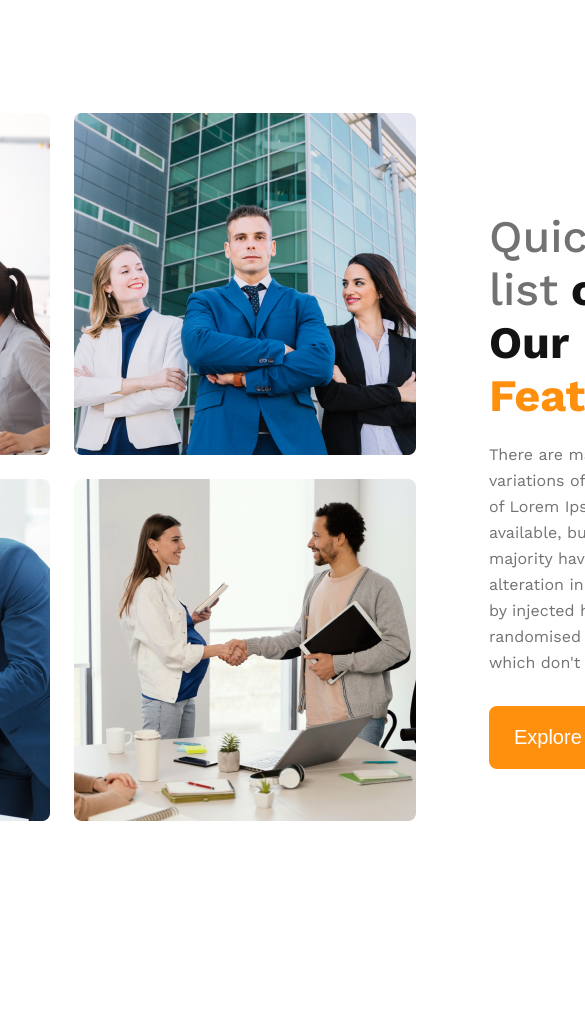
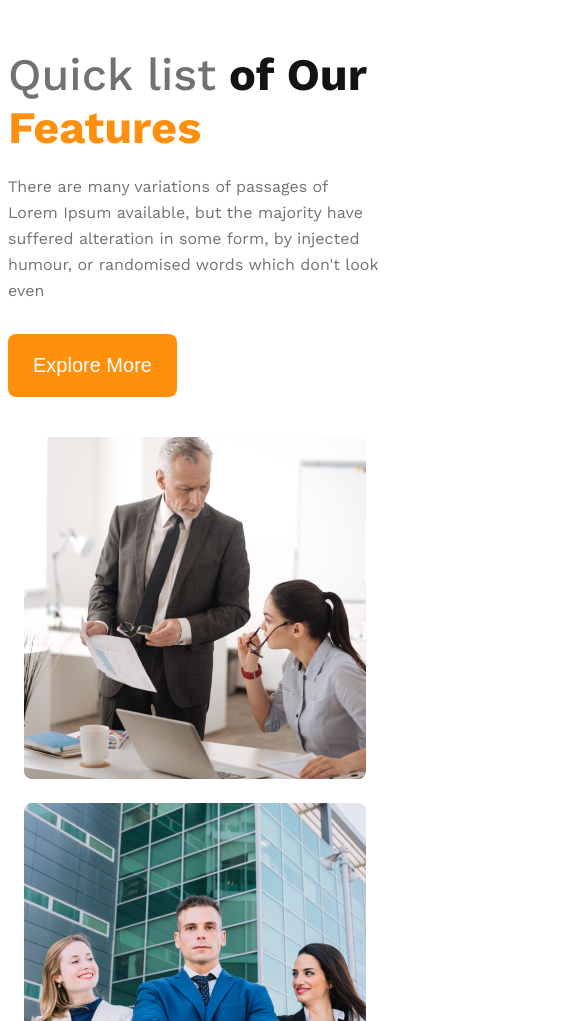
Before and after one commit to Cynthia-wahab/9th-g3-architects, a plain HTML site: page index.html in a window 390 px wide. Shown: the part 1174-2195 px from the top of the page, 585 px wide, since content can reach past the window. Before the commit the page ends 2003 px from the top, so only its background shows below. Drawn offline with nearby package versions, Linux system fonts and the light colour scheme.

Commit message:
added responsive of our features section for mobile device

```diff
--- a/styles/g3.css
+++ b/styles/g3.css
@@ -154,3 +154,23 @@ main > section{
     gap: 24px;
     margin-right: 73px;
 }
+@media screen and (max-width: 576px) {
+    main > section{
+        margin-top: 20px;
+    }
+    .our-features{
+        flex-direction: column-reverse;
+    }
+    .our-features-content{
+        width: 100%;
+
+    }
+    .our-features-img-box{
+        grid-template-columns: auto;
+        margin-top: 40px;
+        margin-right: 0;
+    }
+    .our-features-img-box img{
+        width: 100%;
+    }
+}
```
